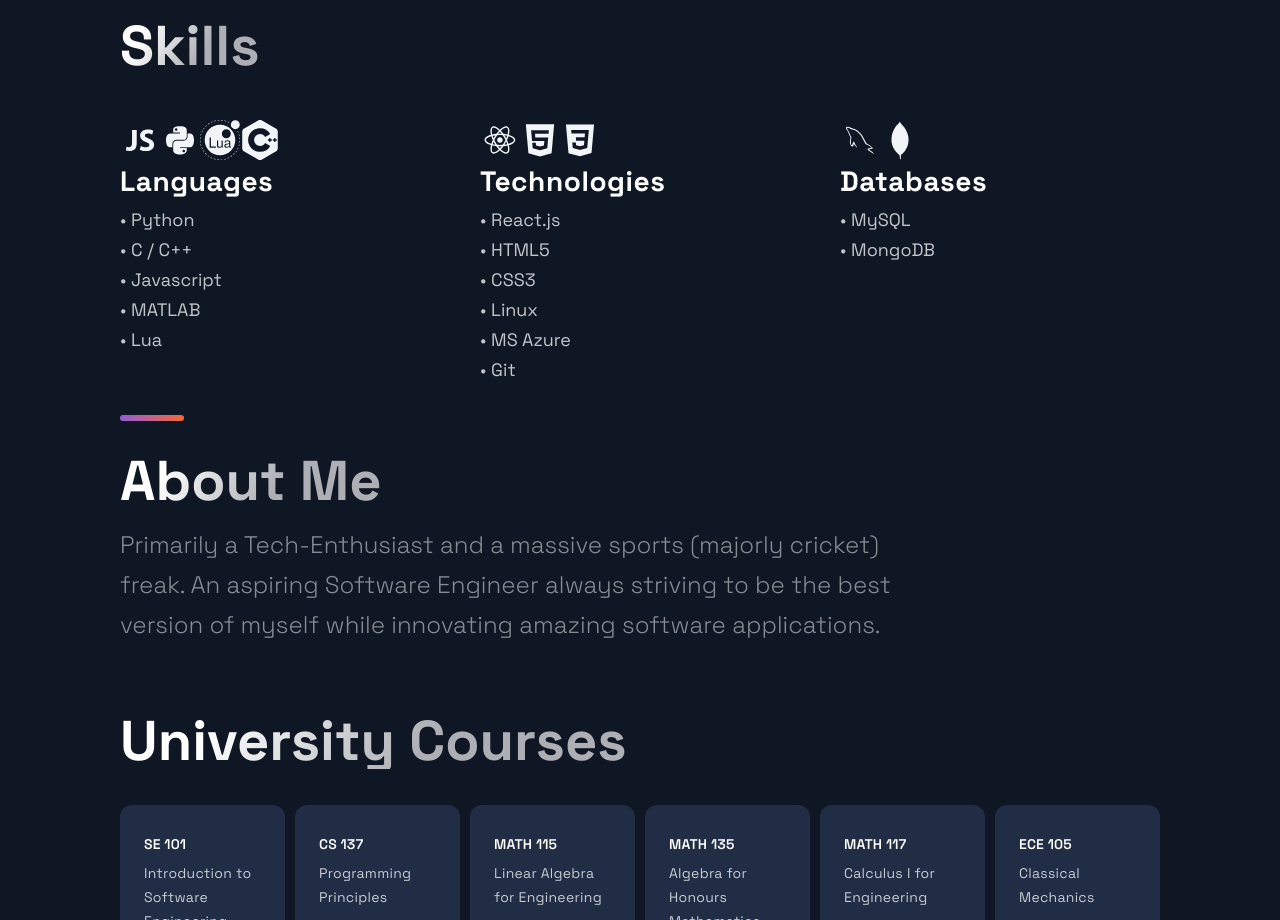
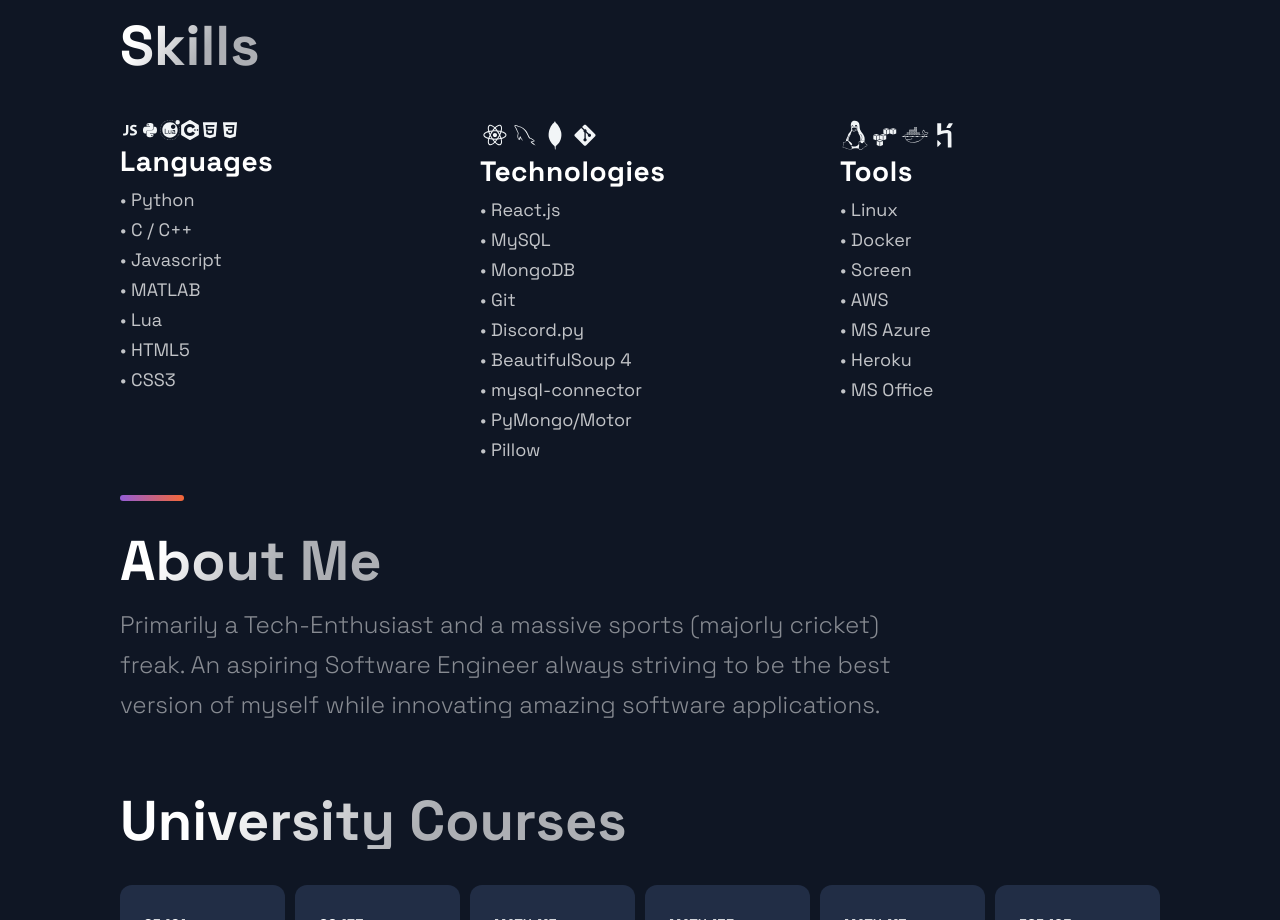
Before and after one commit to divyxnsh/portfolio-website, a Next.js app: page / in a window 1280 px wide. Shown: the part 2620-3540 px from the top of the page. Built offline with nearby package versions, Linux system fonts and the light colour scheme.

Commit message:
Updated Skills.js

```diff
--- a/src/components/Skills/Skills.js
+++ b/src/components/Skills/Skills.js
@@ -8,6 +8,11 @@
   DiHtml5,
   DiCss3,
   DiMongodb,
+  DiGit,
+  DiLinux,
+  DiAws,
+  DiDocker,
+  DiHeroku,
 } from "react-icons/di";
 import {
   Section,
@@ -29,10 +34,12 @@
     <List>
       <ListItem>
         <picture>
-          <DiJavascript1 size="4rem" />
-          <DiPython size="4rem" />
-          <SiLua size="4rem" />
-          <SiCplusplus size="4rem" />
+          <DiJavascript1 size="2rem" />
+          <DiPython size="2rem" />
+          <SiLua size="2rem" />
+          <SiCplusplus size="2rem" />
+          <DiHtml5 size="2rem" />
+          <DiCss3 size="2rem" />
         </picture>
         <ListContainer>
           <ListTitle>Languages</ListTitle>
@@ -43,41 +50,54 @@
               <li>&#8226; Javascript</li>
               <li>&#8226; MATLAB</li>
               <li>&#8226; Lua</li>
+              <li>&#8226; HTML5</li>
+              <li>&#8226; CSS3</li>
             </ul>
           </ListParagraph>
         </ListContainer>
       </ListItem>
       <ListItem>
         <picture>
-          <DiReact size="4rem" />
-          <DiHtml5 size="4rem" />
-          <DiCss3 size="4rem" />
+          <DiReact size="3rem" />
+          <DiMysql size="3rem" />
+          <DiMongodb size="3rem" />
+          <DiGit size="3rem" />
         </picture>
         <ListContainer>
           <ListTitle>Technologies</ListTitle>
           <ListParagraph>
             <ul>
               <li>&#8226; React.js</li>
-              <li>&#8226; HTML5</li>
-              <li>&#8226; CSS3</li>
-              <li>&#8226; Linux</li>
-              <li>&#8226; MS Azure</li>
+              <li>&#8226; MySQL</li>
+              <li>&#8226; MongoDB</li>
               <li>&#8226; Git</li>
+              <li>&#8226; Discord.py</li>
+              <li>&#8226; BeautifulSoup 4</li>
+              <li>&#8226; mysql-connector</li>
+              <li>&#8226; PyMongo/Motor</li>
+              <li>&#8226; Pillow</li>
             </ul>
           </ListParagraph>
         </ListContainer>
       </ListItem>
       <ListItem>
         <picture>
-          <DiMysql size="4rem" />
-          <DiMongodb size="4rem" />
+          <DiLinux size="3rem" />
+          <DiAws size="3rem" />
+          <DiDocker size="3rem" />
+          <DiHeroku size="3rem" />
         </picture>
         <ListContainer>
-          <ListTitle>Databases</ListTitle>
+          <ListTitle>Tools</ListTitle>
           <ListParagraph>
             <ul>
-              <li>&#8226; MySQL</li>
-              <li>&#8226; MongoDB</li>
+              <li>&#8226; Linux</li>
+              <li>&#8226; Docker</li>
+              <li>&#8226; Screen</li>
+              <li>&#8226; AWS</li>
+              <li>&#8226; MS Azure</li>
+              <li>&#8226; Heroku</li>
+              <li>&#8226; MS Office</li>
             </ul>
           </ListParagraph>
         </ListContainer>
```
